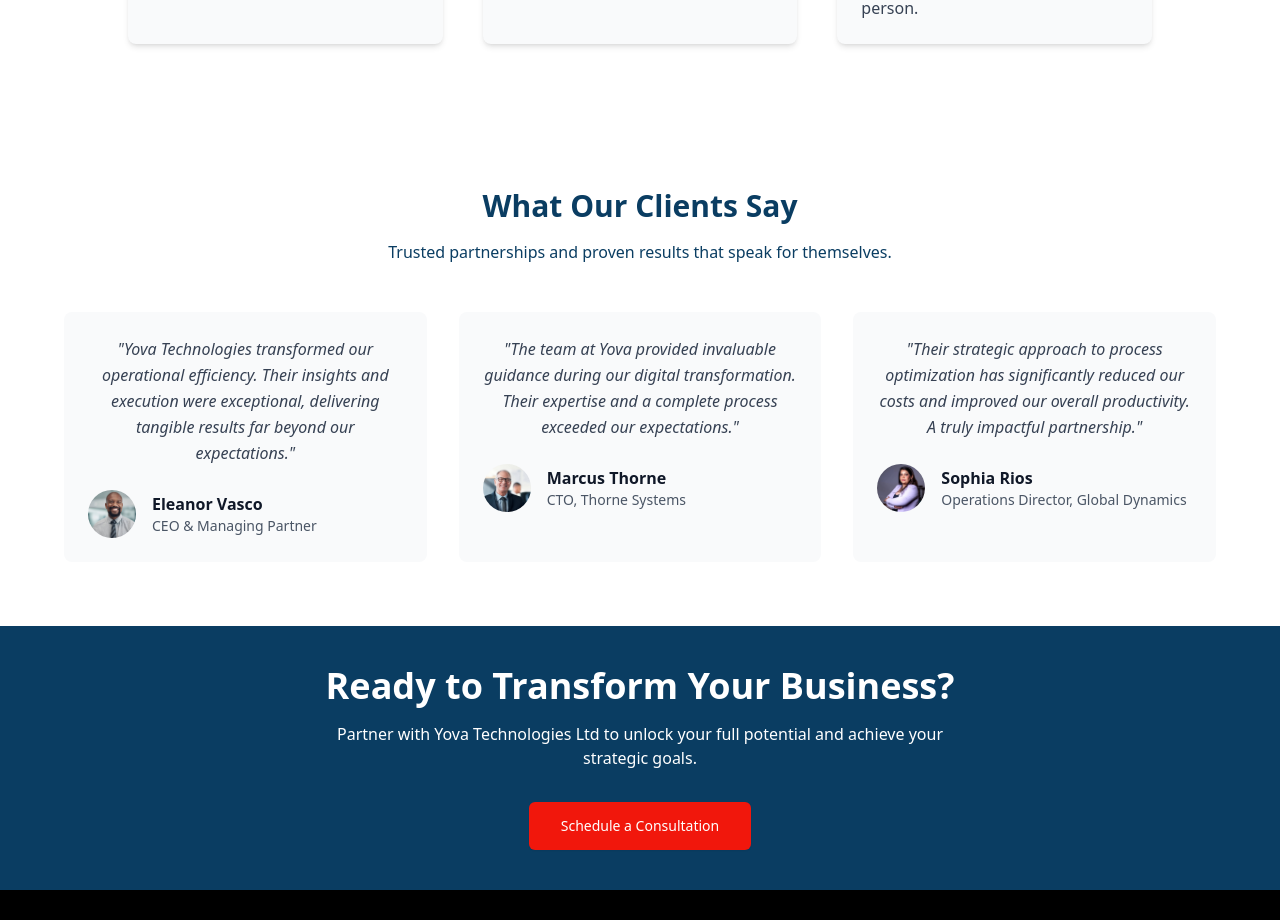
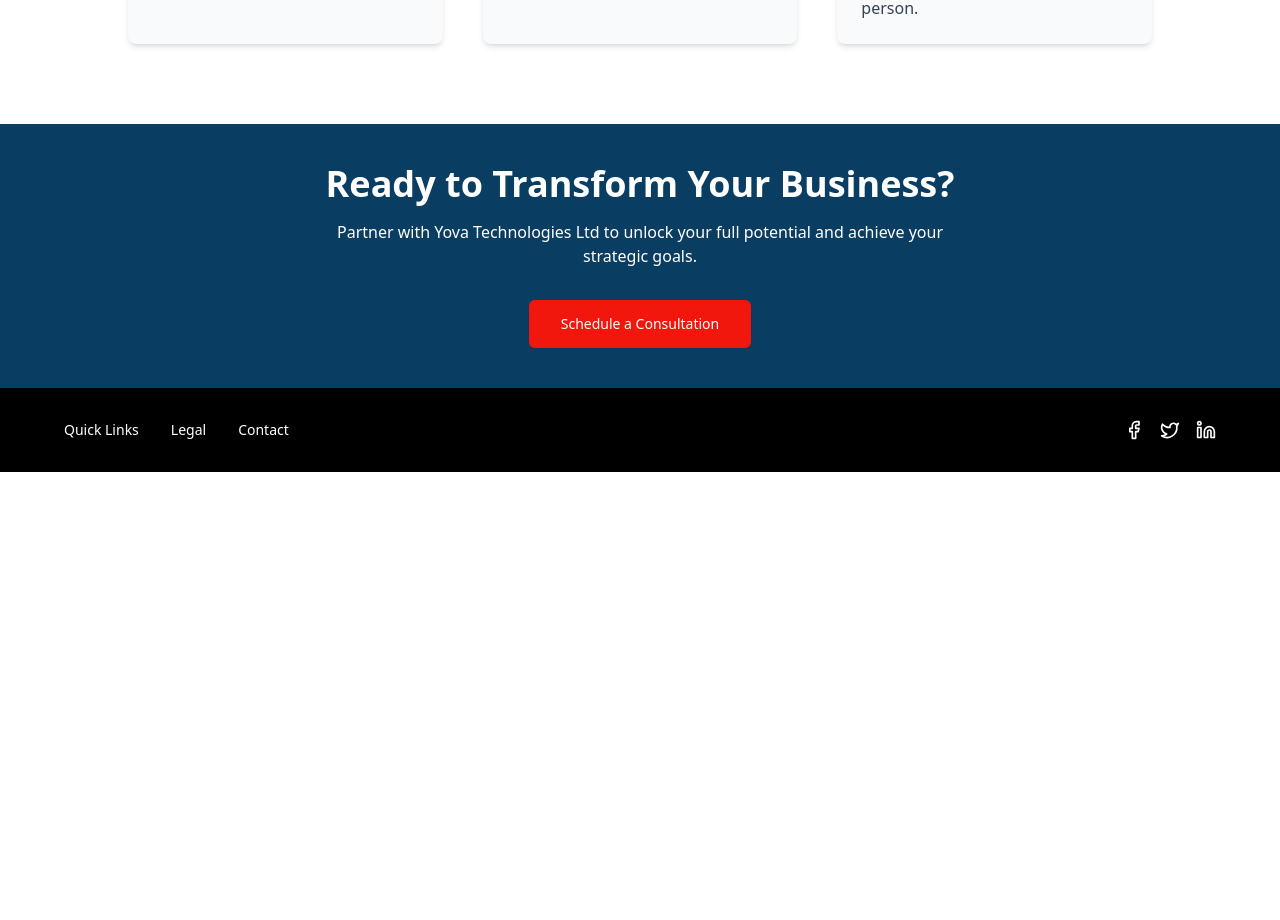
Before and after one commit to Atijosan-babatunde/yova-consultancy-limited, a Next.js app: page / in a window 1280 px wide. Shown: the part 2160-3080 px from the top of the page. After the commit the page ends 2632 px from the top, so only its background shows below. Built offline with nearby package versions, Linux system fonts and the light colour scheme.

Commit message:
fixed the hero section

```diff
--- a/src/app/page.tsx
+++ b/src/app/page.tsx
@@ -6,7 +6,7 @@ import { Footer } from "@/components/Footer";
 import HeroBanner from "@/components/Hero";
 // import { IndustriesSection } from "@/components/IndustriesSection";
 import Navbar from "@/components/Navbar";
-import { TestimonialsSection } from "@/components/TestimonialsSections";
+// import { TestimonialsSection } from "@/components/TestimonialsSections";
 
 
 export default function Home() {
@@ -18,7 +18,7 @@ export default function Home() {
         <AboutSection/>
         <CoreServices/>
         {/* <IndustriesSection/> */}
-        <TestimonialsSection/>
+        {/* <TestimonialsSection/> */}
         <CTASection/>
         <Footer/>
       </main>
```
